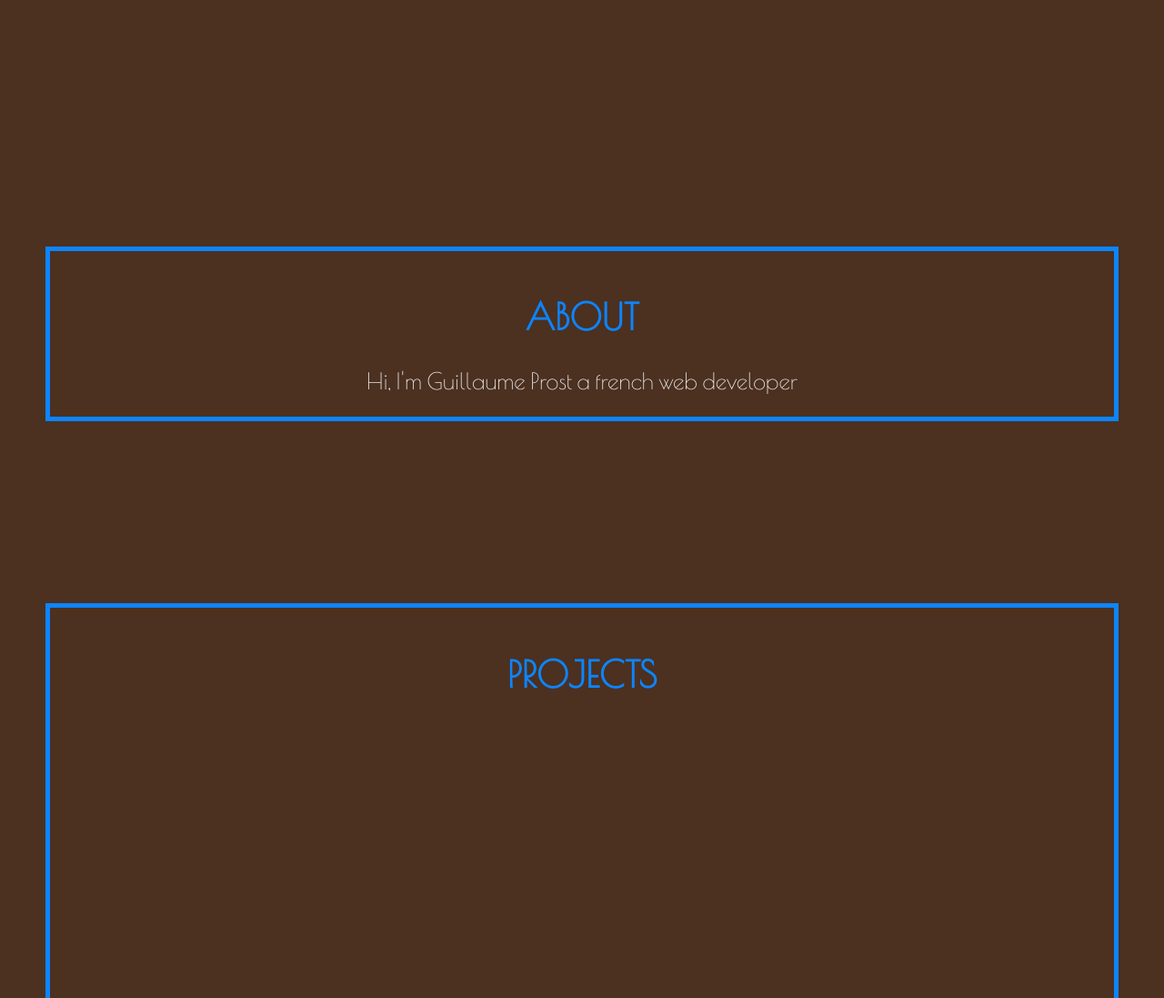
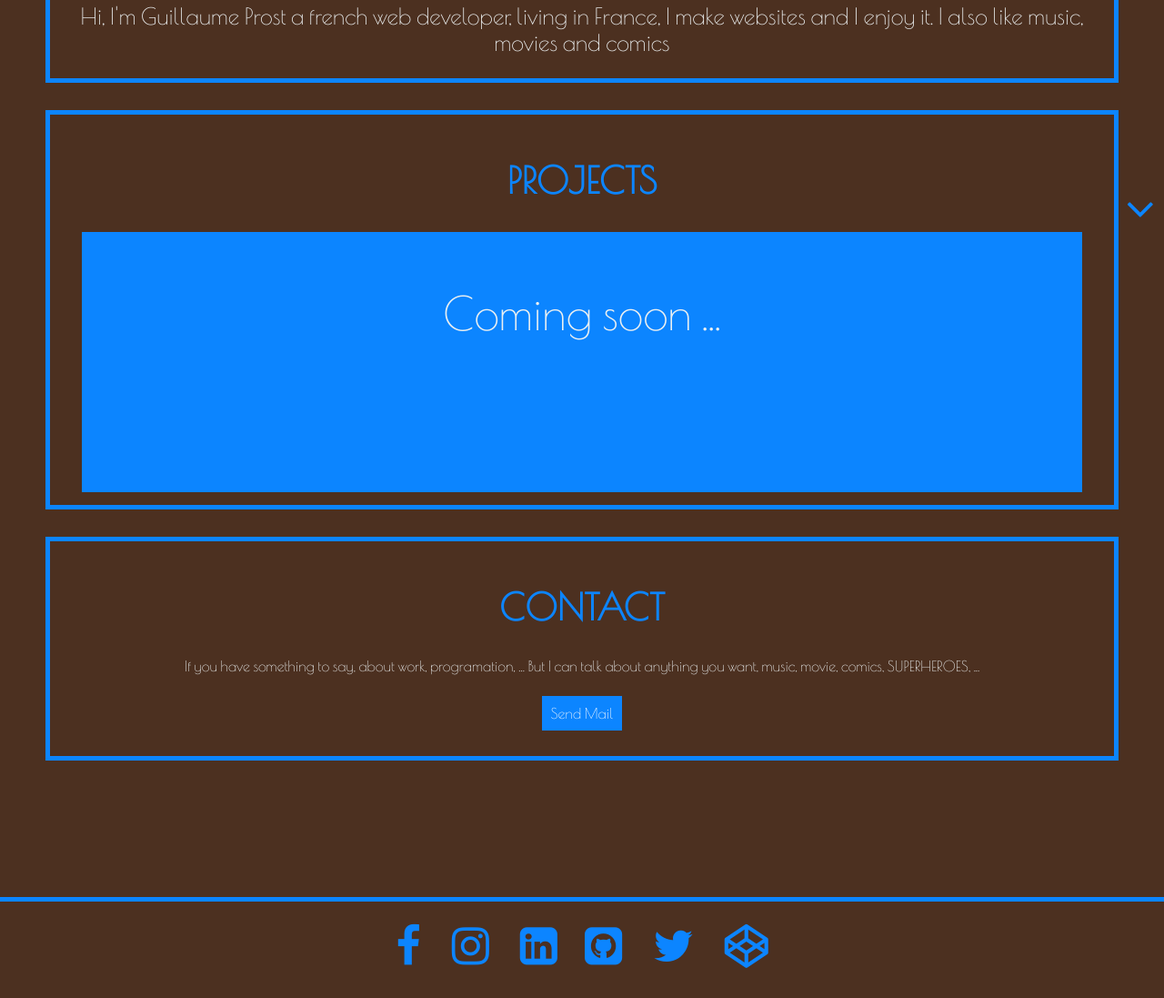
Before and after one commit to guillaumeprost/guillaumeprost.github.io, a plain HTML site: page index.html in a window 1280 px wide. Shown: the part 539-1636 px from the top of the page at 91% size. Drawn offline with nearby package versions, Linux system fonts and the light colour scheme.

Commit message:
New version

```diff
--- a/css/styles.css
+++ b/css/styles.css
@@ -3,8 +3,7 @@ html, body{
     margin: 0px;
     padding: 0px;
     outline: 0px;
-   height: 100%;
-    background: none repeat scroll 0% 0% rgba(0, 0, 0, 0.1);
+    //height: 100%;
     background-color: #4C3020;
 
 }
@@ -41,7 +40,8 @@ header p {
     font-size: 35px;
 }
 header .intro{
-    margin-top: 15%;
+    //margin-top: 15%;
+    margin-top: 5%;
     border-bottom: solid 5px #0C85FF;
     border-top: solid 5px #0C85FF;
     border-left: solid 5px #0C85FF;
@@ -61,7 +61,15 @@ header .intro{
     width: 100%;
 }
 
+.arrow{
+    position: absolute;
+    bottom: 2px;
+    right: 10px;
+    font-size: 50px;
+    color: #0C85FF;
+}
 
+/* Content */
 .content  h2{
     font-family: 'Poiret One', cursive;
     color: #0C85FF;
@@ -80,9 +88,10 @@ header .intro{
     border-right: solid 5px #0C85FF;
     padding-top: 1em;
 }
-section{
- padding-top: 1em;
+.content section{
+    margin-top: 30px;
     display: block;
+
 
 
 }
@@ -99,9 +108,42 @@ font-size: 25px;
     height: 300px;
 }
 
-/**
-    FOOTER
-**/
+.projects{
+    border-bottom: solid 5px #0C85FF;
+    border-top: solid 5px #0C85FF;
+    border-left: solid 5px #0C85FF;
+    border-right: solid 5px #0C85FF;
+}
+
+.project{
+    background-color: #0C85FF;
+    font-family: 'Poiret One', cursive;
+    font-size: 50px;
+    margin-right: 3%;
+    margin-left: 3%;
+    padding-top: 10px;
+    height: 92%;
+}
+
+.contact{
+    height: 220px;
+    font-family: 'Poiret One', cursive;
+}
+
+.form-contact a{
+    text-decoration:none;
+    color: white;
+    background-color: #0C85FF;
+    height: 30px;
+    border-bottom: solid 10px #0C85FF;
+    border-top: solid 10px #0C85FF;
+    border-left: solid 10px #0C85FF;
+    border-right: solid 10px #0C85FF;
+}
+
+
+
+/** FOOTER **/
 
 footer {
     border-top: solid 5px #0C85FF;
@@ -112,7 +154,6 @@ padding-top: 10px;
     background-size: cover;
     text-align: center;
     box-sizing: border-box;
-
 }
 footer ul {
     padding: 0;
--- a/index.html
+++ b/index.html
@@ -13,12 +13,8 @@
         <meta name="google-site-verification" content="" />
         <meta name="author" content="Guillaume Prost" />
         <link rel="stylesheet" type="text/css" href="css/styles.css" media="screen" />
-
         <link href='http://fonts.googleapis.com/css?family=Poiret+One' rel='stylesheet' type='text/css'>
         <link href="//maxcdn.bootstrapcdn.com/font-awesome/4.2.0/css/font-awesome.min.css" rel="stylesheet">
-
-
-
         <!--[if IE]>
         <script src="js/html5.js"></script>
         <![endif]-->
@@ -41,25 +37,39 @@
                 <h1>Guillaume Prost</h1>
                 <p> Web Developer </p>
             </div>
+            <div class="logo">
+
             </div>
-
+            <div class="arrow">
+                <i class="fa fa-angle-down"></i>
+            </div>
         </header>
         <div class="content">
             <section class="about bordered">
                 <h2>About</h2>
-                <p>Hi, I'm Guillaume Prost a french web developer</p>
+                <p>Hi, I'm Guillaume Prost a french web developer, living in France, I make websites and I enjoy it. I also like music, movies and comics </p>
             </section>
-                <div class="separator"></div>
-
             <section class="projects bordered">
                 <h2>Projects</h2>
                 <div class="content-projects">
-                    <table>
-                        <td>
-                            <!-- Projects here -->
-                        </td>
-                    </table>
+                    <div class="project">
+                        <p>Coming soon ...</p>
+                    </div>
+                </div>
+            </section>
 
+            <section class="contact bordered">
+                <h2>Contact</h2>
+                <div class="content-contact">
+                    <div class="info">
+                        <p>If you have something to say, about work, programation, ... But I can talk about anything you want, music, movie, comics, SUPERHEROES, ...</p>
+                        </br>
+                    </div>
+                    <div class="form-contact">
+                        <form action>
+                            <a href="mailto:guillaume.prost0@gmail.com?Subject=I have something to say" target="_top">Send Mail</a>
+                        </form>
+                    </div>
                 </div>
             </section>
 
@@ -69,6 +79,7 @@
                 <ul class="social-network">
                     <li><a href="https://www.facebook.com/guillaume.prost1"><i class="fa fa-facebook"></i></a></li>
                     <li><a href="http://instagram.com/guillaumeprost/"><i class="fa fa-instagram"></i></a></li>
+                    <li><a href="https://www.linkedin.com/profile/view?id=374441289"><i class="fa fa-linkedin-square"></a></i>
                     <li><a href="https://github.com/guillaumeprost"><i class="fa fa-github-square"></i></a></li>
                     <li><a href="https://twitter.com/Guillaume_Prost"><i class="fa fa-twitter"></i></a></li>
                     <li><a href="http://codepen.io/Eustaches/"><i class="fa fa-codepen"></i></a></li>
@@ -76,5 +87,4 @@
             </table>
         </footer>
     </body>
-
 </html>
```
Lines whose indentation alone changed are shown as unchanged.
